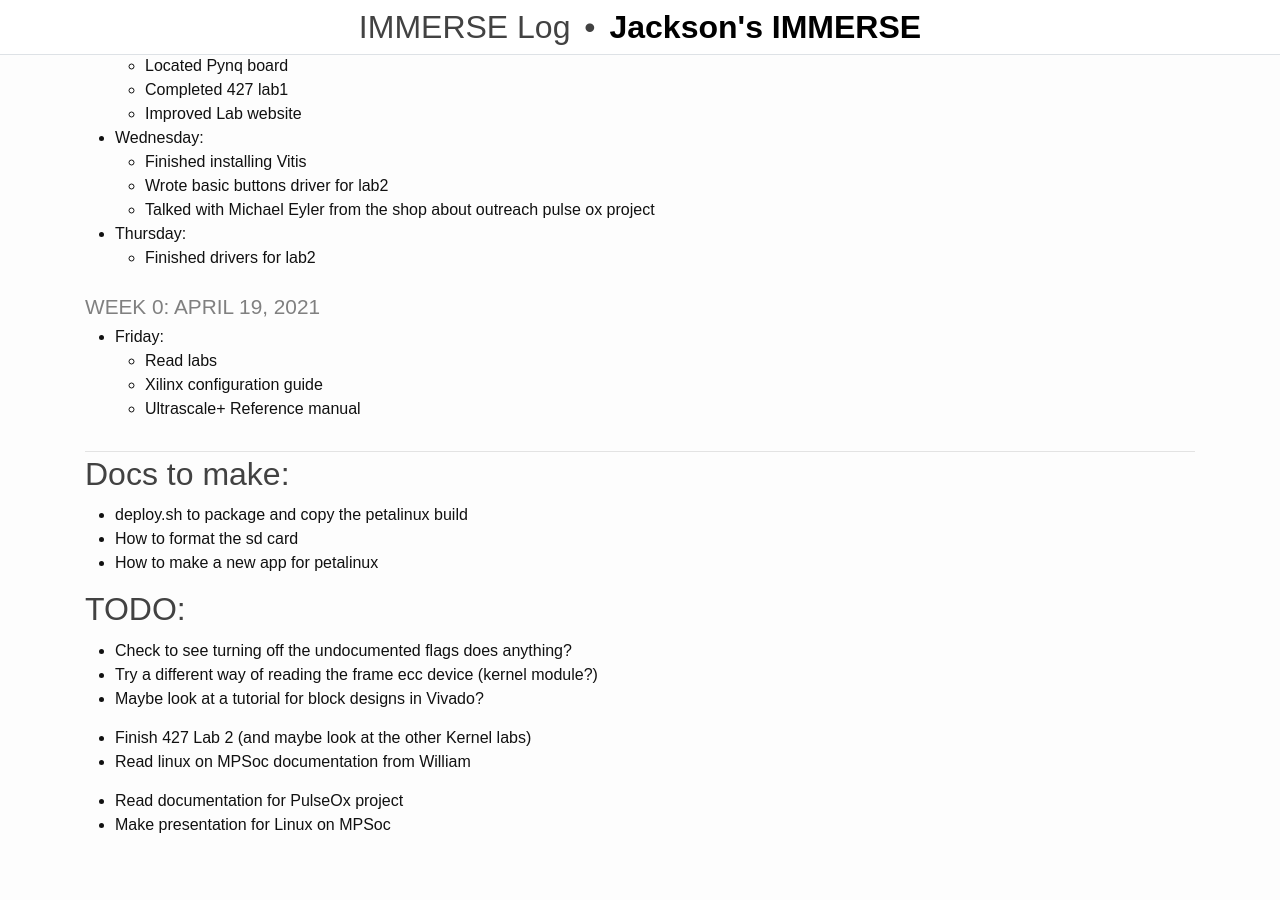
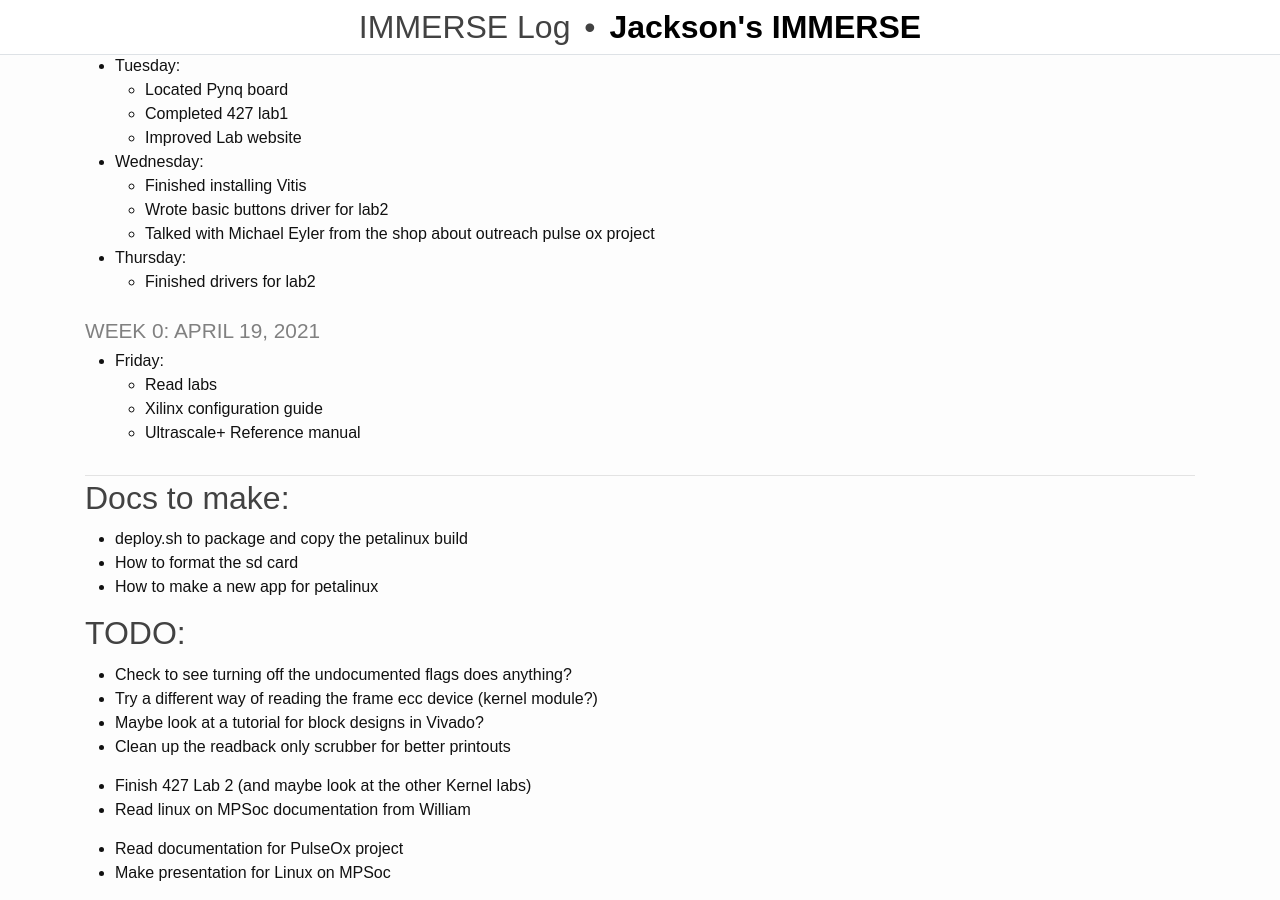
Before and after one commit to rjsmith1999/IMMERSE, a Jekyll site: the page built from _pages/log.md, in a window 1280 px wide and 900 px high, scrolled down 1703 px. Built offline with Jekyll 4.4.1, drawn with Linux system fonts in a browser that asks for light colours; before the commit the page ends 2555 px from its top, so only the background shows below that; some of the changed text lies outside the part shown.

Commit message:
Update log

```diff
--- a/_pages/log.md
+++ b/_pages/log.md
@@ -19,6 +19,7 @@ title: IMMERSE Log
   - Figure out why the FrameECC/byu hybrid scrubber ip isn't working on the zc706
   - Comunicate findings to Sebastian and Dr. Wirthlin
   - If we can't get it working, look at adapting the code for readback and/or blind scrubbing. (Done)
+  - Test Readback scrubber on zc706..
   - Ask around for the source design of the hybrid-scrubber for better debuging
   - Get another microsd -> sd card adapter so I can run both boards at once
 
@@ -106,6 +107,7 @@ title: IMMERSE Log
 - Check to see turning off the undocumented flags does anything?
 - Try a different way of reading the frame ecc device (kernel module?)
 - Maybe look at a tutorial for block designs in Vivado?
+- Clean up the readback only scrubber for better printouts
 
 - Finish 427 Lab 2 (and maybe look at the other Kernel labs)
 - Read linux on MPSoc documentation from William
```
